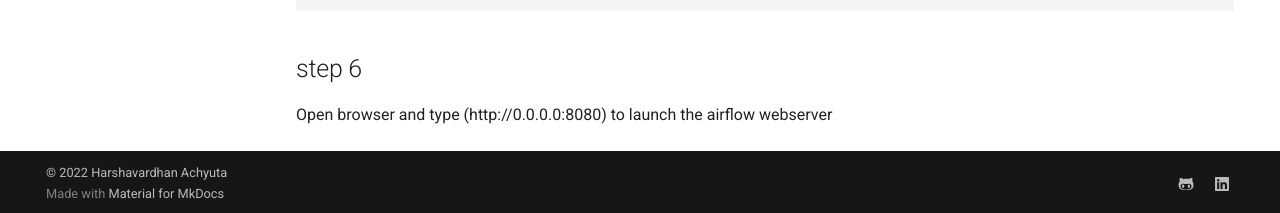
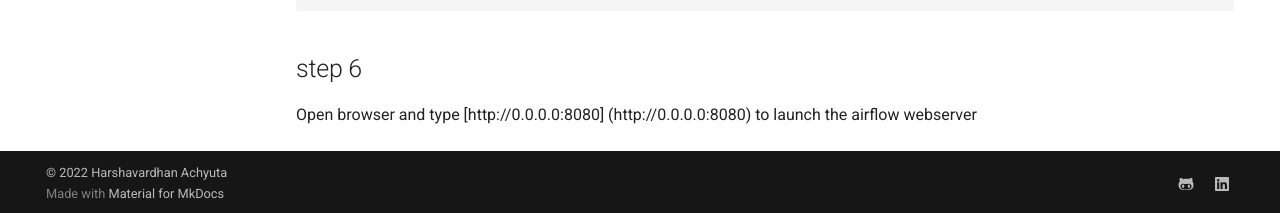
Before and after one commit to Harshavardhan1005/Airflow_Docker, an MkDocs documentation site: the page built from docs/index.md, in a window 1280 px wide and 900 px high, scrolled down 684 px. Shown: the part 684-897 px from the top of the window. Built offline with MkDocs 1.6.1 and Material for MkDocs 9.7.7, drawn with Linux system fonts in a browser that asks for light colours; comment, search, counter and statistics services are not loaded; part of the change alters nothing that is shown.

```diff
--- a/docs/index.md
+++ b/docs/index.md
@@ -49,4 +49,4 @@ docker-compose up -d
 
 ## step 6
 
-Open browser and type (http://0.0.0.0:8080) to launch the airflow webserver
+Open browser and type [http://0.0.0.0:8080] (http://0.0.0.0:8080) to launch the airflow webserver
```
